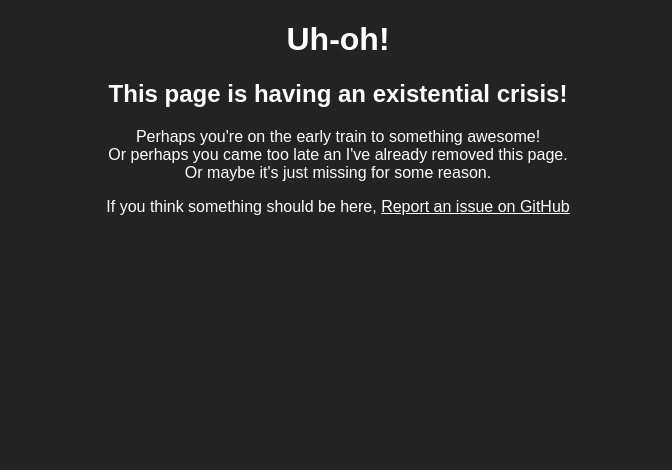
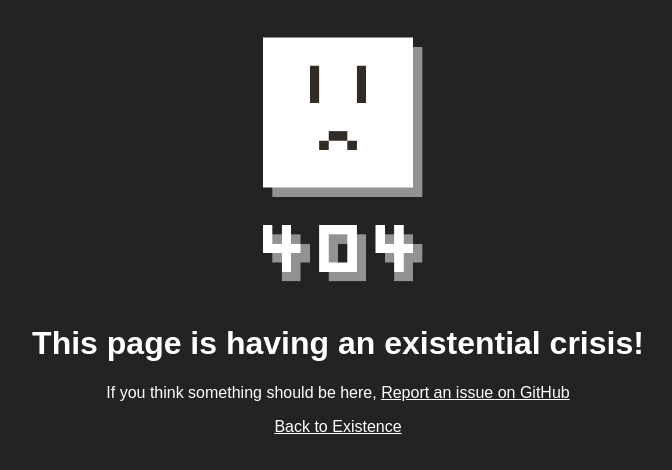
Before and after one commit to FortunEdge/FortunEdge.com, a plain HTML site: page 404.html in a window 1280 px wide. Shown: the whole page, without its empty margins (302-974 px from the left). Drawn offline with Linux system fonts and the light colour scheme.

Commit message:
Spiffed up 404 page

```diff
--- a/404.html
+++ b/404.html
@@ -2,19 +2,16 @@
 <html>
     <head>
         <title>FortunEdge - 404</title>
-        <link type="text/css" rel="Stylesheet" href="index.css"/>
+        <link type="text/css" rel="Stylesheet" href="/index.css"/>
         <link rel='icon' href='favicon.ico' type='image/x-icon'/>
     </head>
     <body>
-        <h1>Uh-oh!</h1>
-        <h2>This page is having an existential crisis!</h2>
-        <p>
-            Perhaps you're on the early train to something awesome!<br>
-            Or perhaps you came too late an I've already removed this page.<br>
-            Or maybe it's just missing for some reason.
-        </p>
+        <style>p.back:hover {cursor:pointer;}</style>
+        <img style="width:100%; max-width: 300px;" alt="404 error" src="Images/404.PNG">
+        <h1>This page is having an existential crisis!</h1>
         <p>
             If you think something should be here, <a href="https://github.com/FortunEdge/FortunEdge.com/issues">Report an issue on GitHub</a>
         </p>
+        <p class="back" onclick="history.back();"><u>Back to Existence</u></p>
     </body>
 </html>
```
Also changed, not shown: Images/404.PNG (added).
